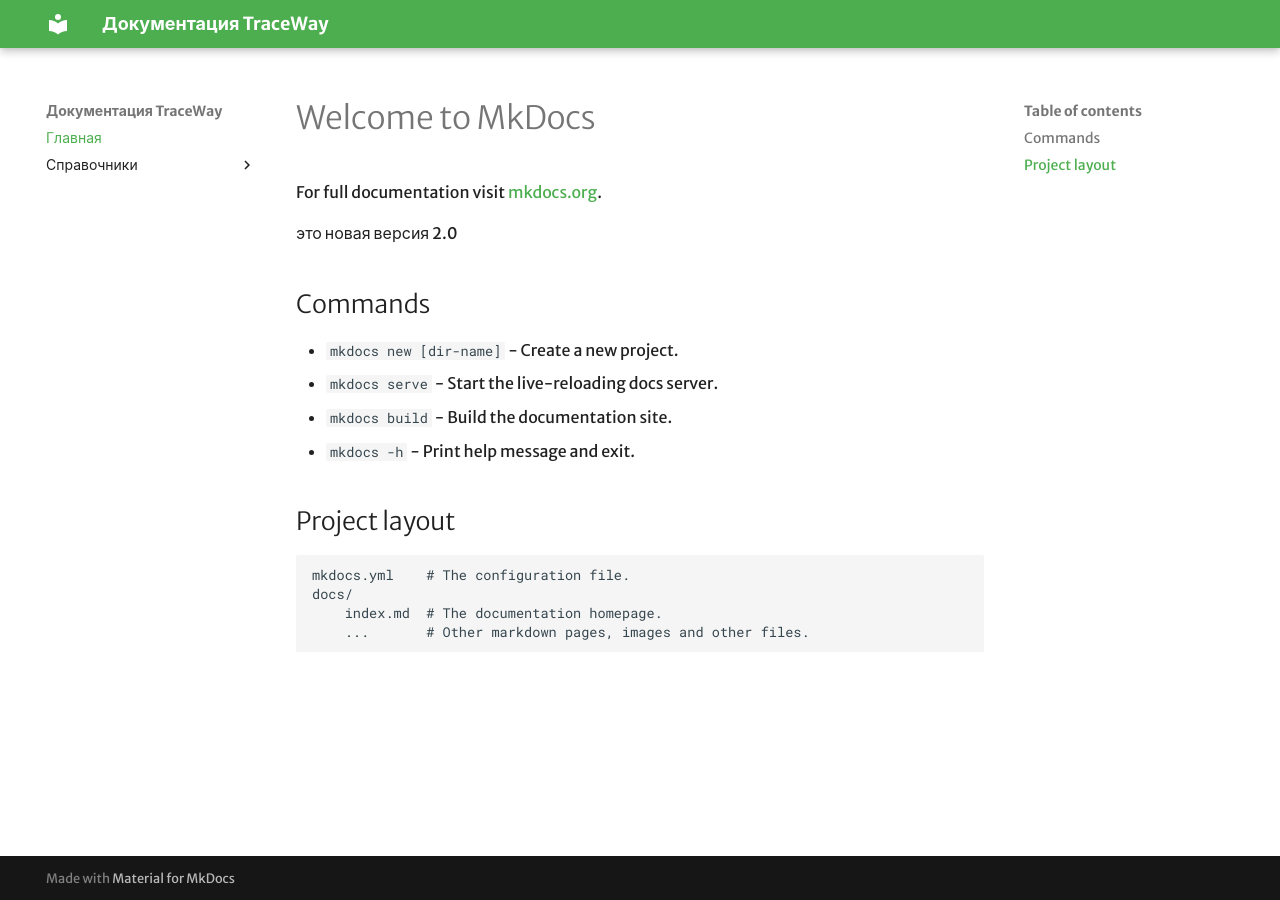
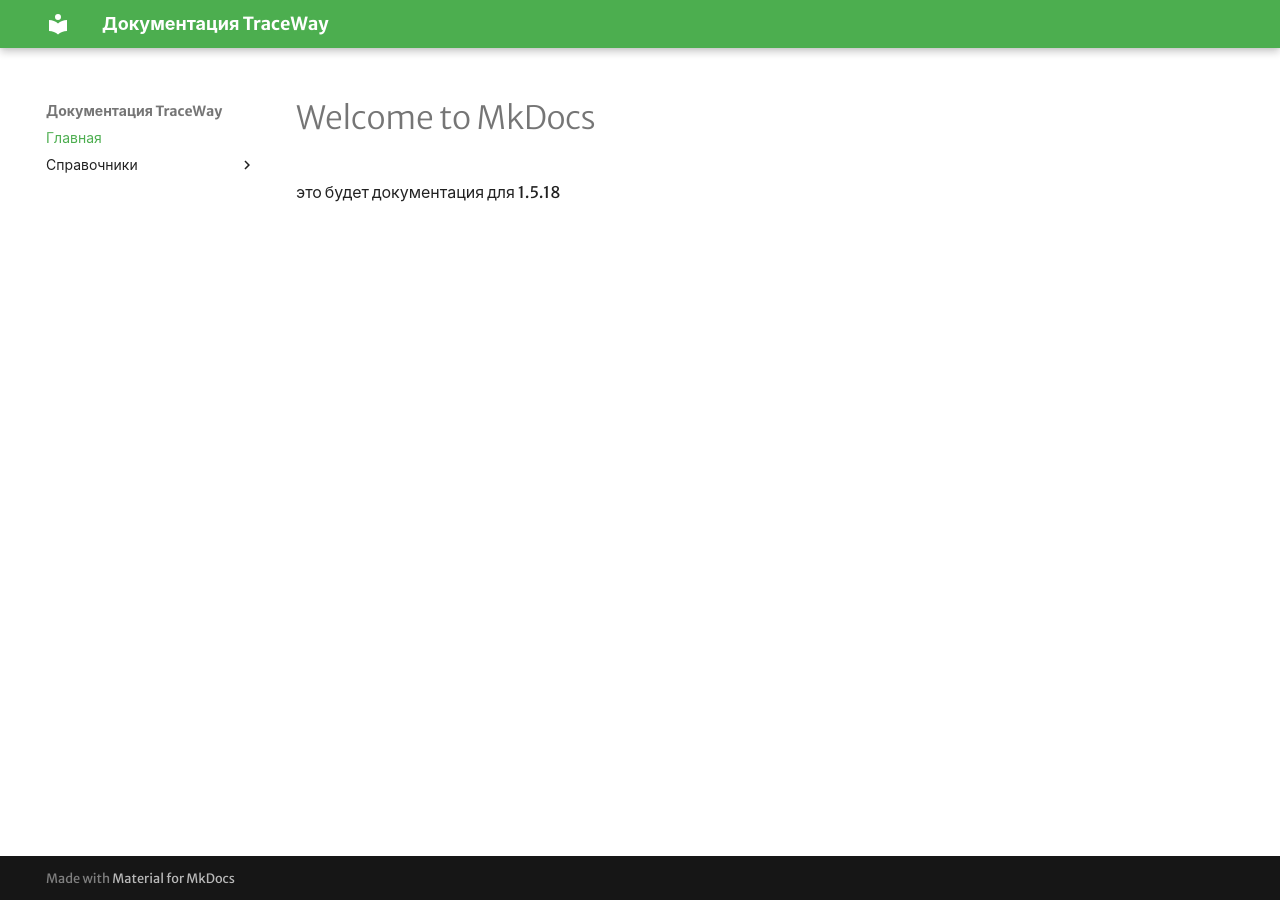
Before and after one commit to LadaSamokhvalova/testDocs, an MkDocs documentation site: the page built from docs/index.md, in a window 1280 px wide. Built offline with MkDocs 1.6.1 and Material for MkDocs 9.7.7, drawn with Linux system fonts in a browser that asks for light colours; the version menu is left out.

Commit message:
create 1.5.18

```diff
--- a/docs/index.md
+++ b/docs/index.md
@@ -1,18 +1,3 @@
 # Welcome to MkDocs
 
-For full documentation visit [mkdocs.org](https://www.mkdocs.org).
-
-это новая версия 2.0
-## Commands
-
-* `mkdocs new [dir-name]` - Create a new project.
-* `mkdocs serve` - Start the live-reloading docs server.
-* `mkdocs build` - Build the documentation site.
-* `mkdocs -h` - Print help message and exit.
-
-## Project layout
-
-    mkdocs.yml    # The configuration file.
-    docs/
-        index.md  # The documentation homepage.
-        ...       # Other markdown pages, images and other files.
+это будет документация для 1.5.18
```
